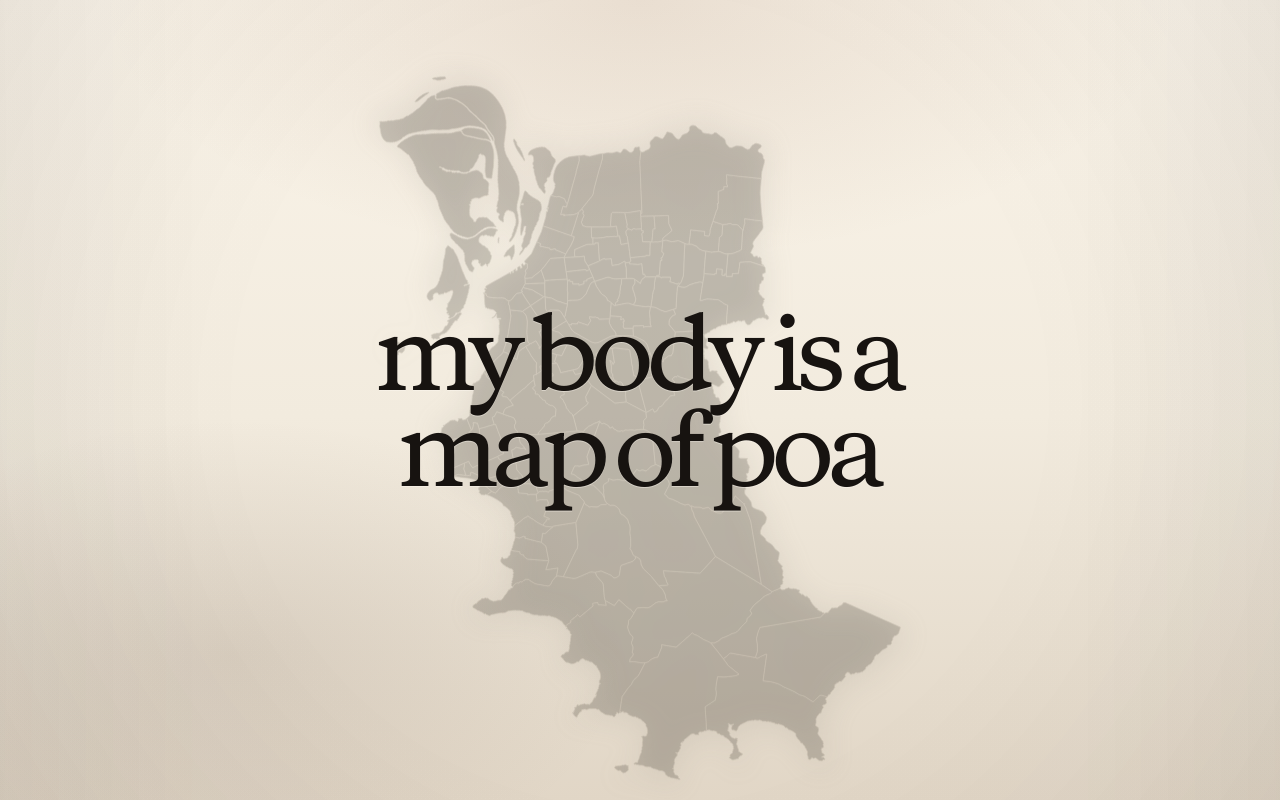
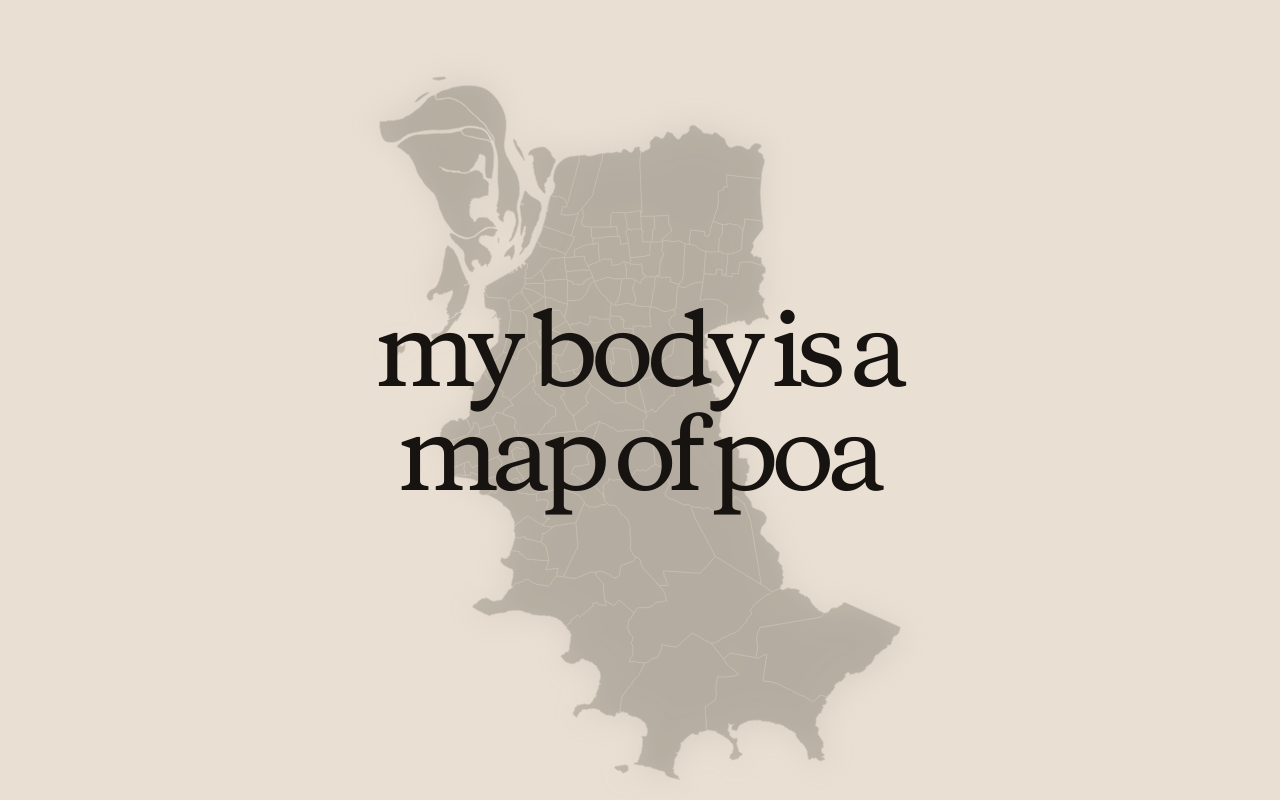
Before and after one commit to gabrielguivan/poagab, a website: page index.html in a window 1280 px wide. Drawn offline with Linux system fonts and the light colour scheme.

Commit message:
Add files via upload

```diff
--- a/styles.css
+++ b/styles.css
@@ -7,13 +7,8 @@
 }
 
 :root {
-  --bg-top: #faf4e9;
-  --bg: #f2ebde;
-  --bg-bottom: #e1d6c6;
+  --bg: #e9dfd2;
   --text: #171310;
-  --text-soft: rgba(23, 19, 16, 0.1);
-  --map-warmth: rgba(132, 89, 63, 0.14);
-  --map-shadow: rgba(78, 58, 47, 0.1);
 }
 
 * {
@@ -27,24 +22,11 @@ body {
 }
 
 body {
-  background:
-    radial-gradient(58rem 28rem at 50% 0%, var(--map-warmth), transparent 58%),
-    radial-gradient(40rem 24rem at 18% 82%, var(--map-shadow), transparent 62%),
-    linear-gradient(180deg, var(--bg-top) 0%, var(--bg) 52%, var(--bg-bottom) 100%);
+  background: var(--bg);
   color: var(--text);
   -webkit-font-smoothing: antialiased;
   text-rendering: optimizeLegibility;
   overflow: hidden;
-}
-
-body::before {
-  content: "";
-  position: fixed;
-  inset: 0;
-  pointer-events: none;
-  background:
-    linear-gradient(90deg, rgba(23, 19, 16, 0.03) 0%, transparent 16%, transparent 84%, rgba(23, 19, 16, 0.03) 100%),
-    radial-gradient(circle at center, transparent 52%, rgba(23, 19, 16, 0.045) 100%);
 }
 
 .page {
@@ -95,11 +77,10 @@ h1 {
   font-family: "Anthropic Serif", "Times New Roman", serif;
   font-size: clamp(3.3rem, 8vw, 7.6rem);
   font-weight: 400;
-  line-height: 0.94;
+  line-height: 1.02;
   letter-spacing: -0.045em;
   text-align: center;
   text-wrap: balance;
-  text-shadow: 0 1px 0 rgba(255, 250, 244, 0.42);
 }
 
 @media (max-width: 720px) {
```
